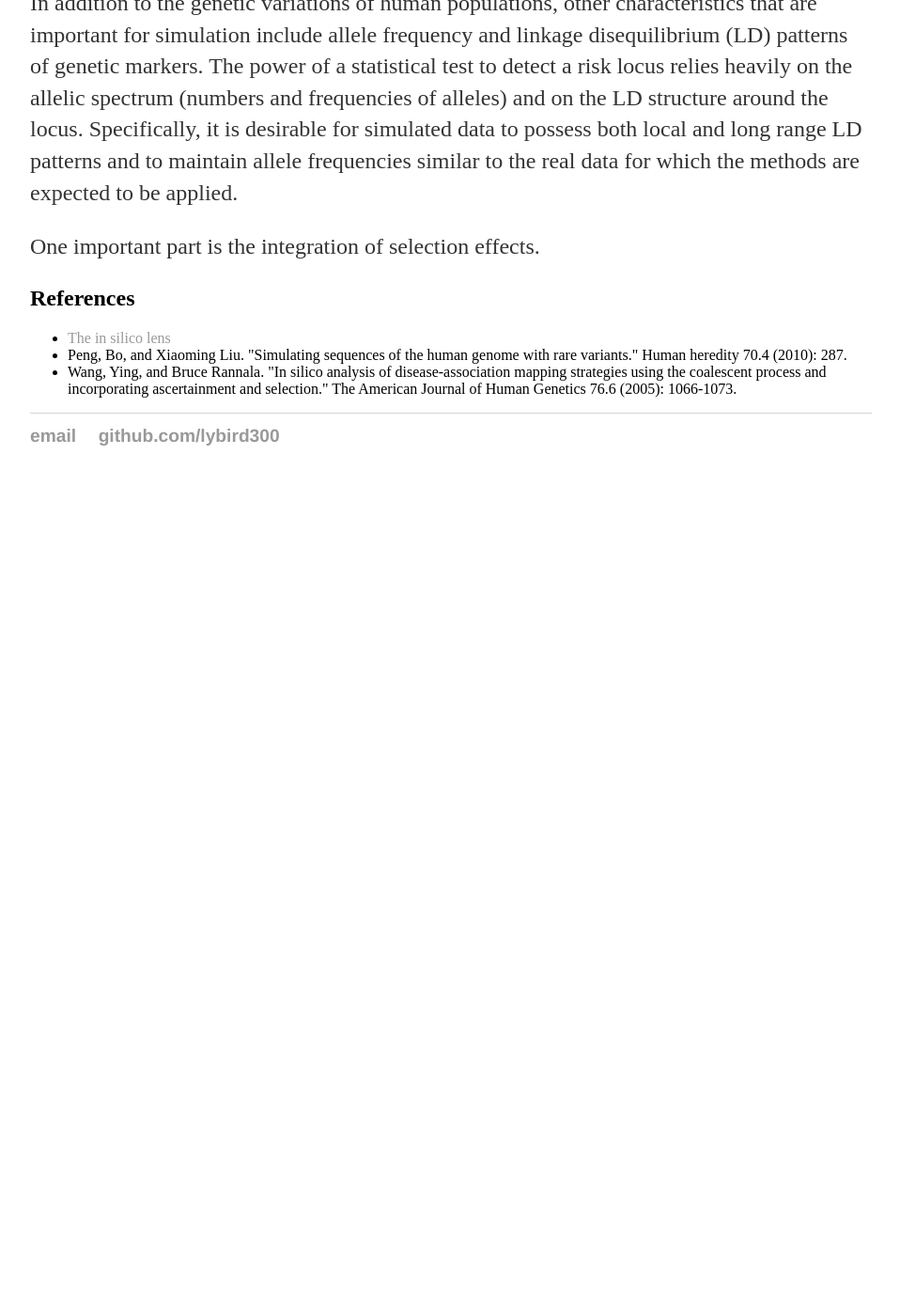
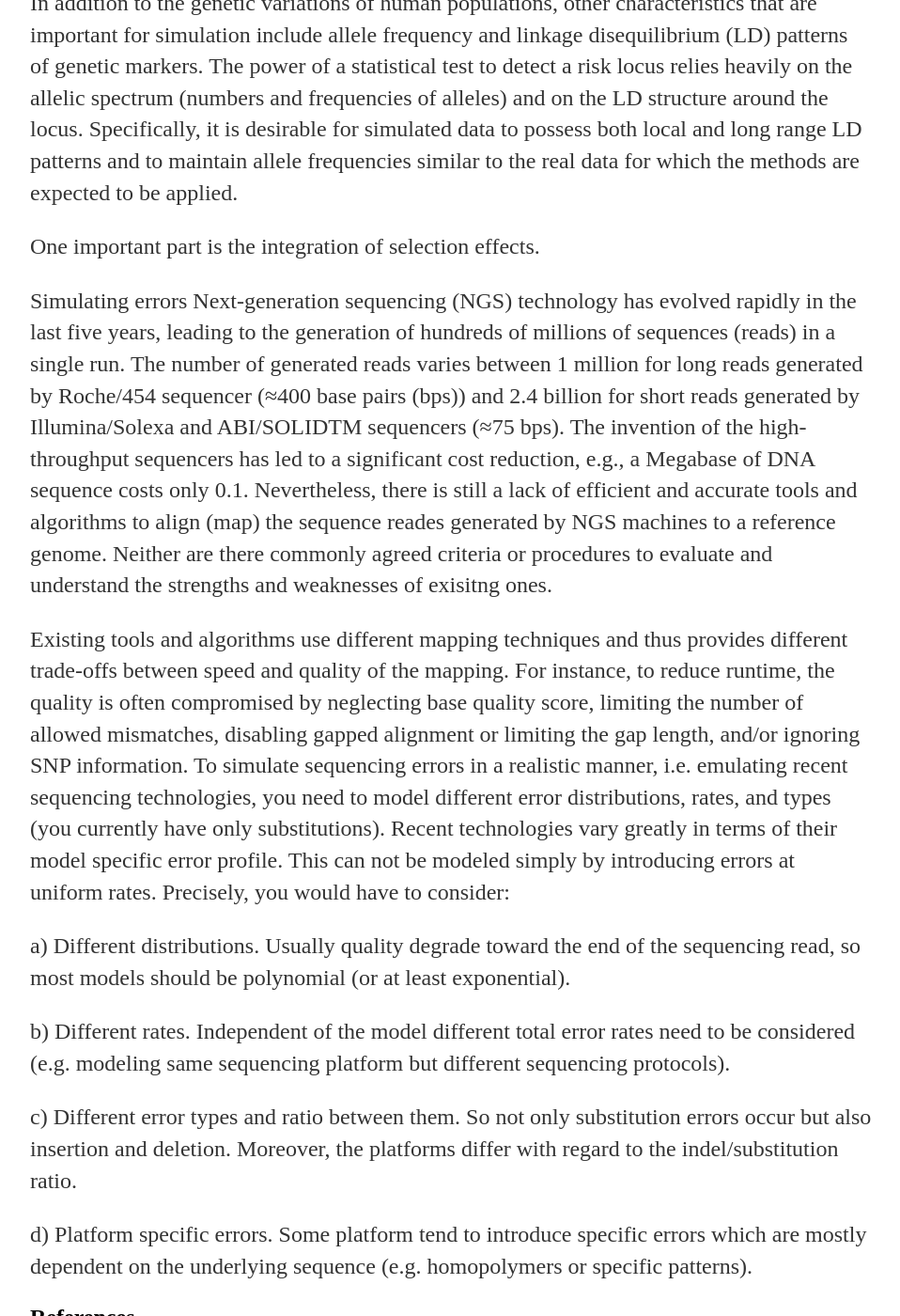
Before and after one commit to lybird300/lybird300.github.io, a Jekyll site: the page built from _posts/2015-05-07-simulate-gwas-data.md, in a window 1280 px wide and 1400 px high, scrolled down 2958 px. Shown: the whole window at 94% size, without its empty margins (160-1118 px from the left). Built offline with Jekyll 4.4.1, drawn with Linux system fonts in a browser that asks for light colours; before the commit the page ends 3493 px from its top, so only the background shows below that.

Commit message:
Update 2015-05-07-simulate-gwas-data.md

```diff
--- a/_posts/2015-05-07-simulate-gwas-data.md
+++ b/_posts/2015-05-07-simulate-gwas-data.md
@@ -35,6 +35,23 @@ In addition to the genetic variations of human populations, other characteristic
 
 One important part is the integration of selection effects.
 
+Simulating errors
+Next-generation sequencing (NGS) technology has evolved rapidly in the last five years, leading to the generation of hundreds of millions of sequences (reads) in a single run. The number of generated reads varies between 1 million for long reads generated by Roche/454 sequencer (≈400 base pairs (bps)) and 2.4 billion for short reads generated by Illumina/Solexa and ABI/SOLIDTM sequencers (≈75 bps). The invention of the high-throughput sequencers has led to a significant cost reduction, e.g., a Megabase of DNA sequence costs only <DOLLAR/>0.1. Nevertheless, there is still a lack of efficient and accurate tools and algorithms to align (map) the sequence reades generated by NGS machines to a reference genome. Neither are there commonly agreed criteria or procedures to evaluate and understand the strengths and weaknesses of exisitng ones.
+
+Existing tools and algorithms use different mapping techniques and thus provides different trade-offs between speed and quality of the mapping. For instance, to reduce runtime, the quality is often compromised by neglecting base quality score, limiting the number of allowed mismatches, disabling gapped alignment or limiting the gap length, and/or ignoring SNP information.
+To simulate sequencing errors in a realistic manner, i.e. emulating recent sequencing technologies, you need to model different error distributions, rates, and types (you currently have only substitutions). Recent technologies vary greatly in terms of their model specific error profile. This can not be modeled simply by introducing errors at uniform rates. Precisely, you would have to consider:
+
+a) Different distributions. Usually quality degrade toward the end of the sequencing read, so most models should be polynomial (or at least exponential).
+
+b) Different rates. Independent of the model different total error rates need to be considered (e.g. modeling same sequencing platform but different sequencing protocols).
+
+c) Different error types and ratio between them. So not only substitution errors occur but also insertion and deletion. Moreover, the platforms differ with regard to the indel/substitution ratio.
+
+d) Platform specific errors. Some platform tend to introduce specific errors which are mostly dependent on the underlying sequence (e.g. homopolymers or specific patterns).
+
+
+
+
 <h2>References</h2>
 <ul>
 <li><a href="http://scottmyourstone.blogspot.de/2013/10/read-simulators-review-with-emphasis-on.html">The in silico lens</a></li>
```
